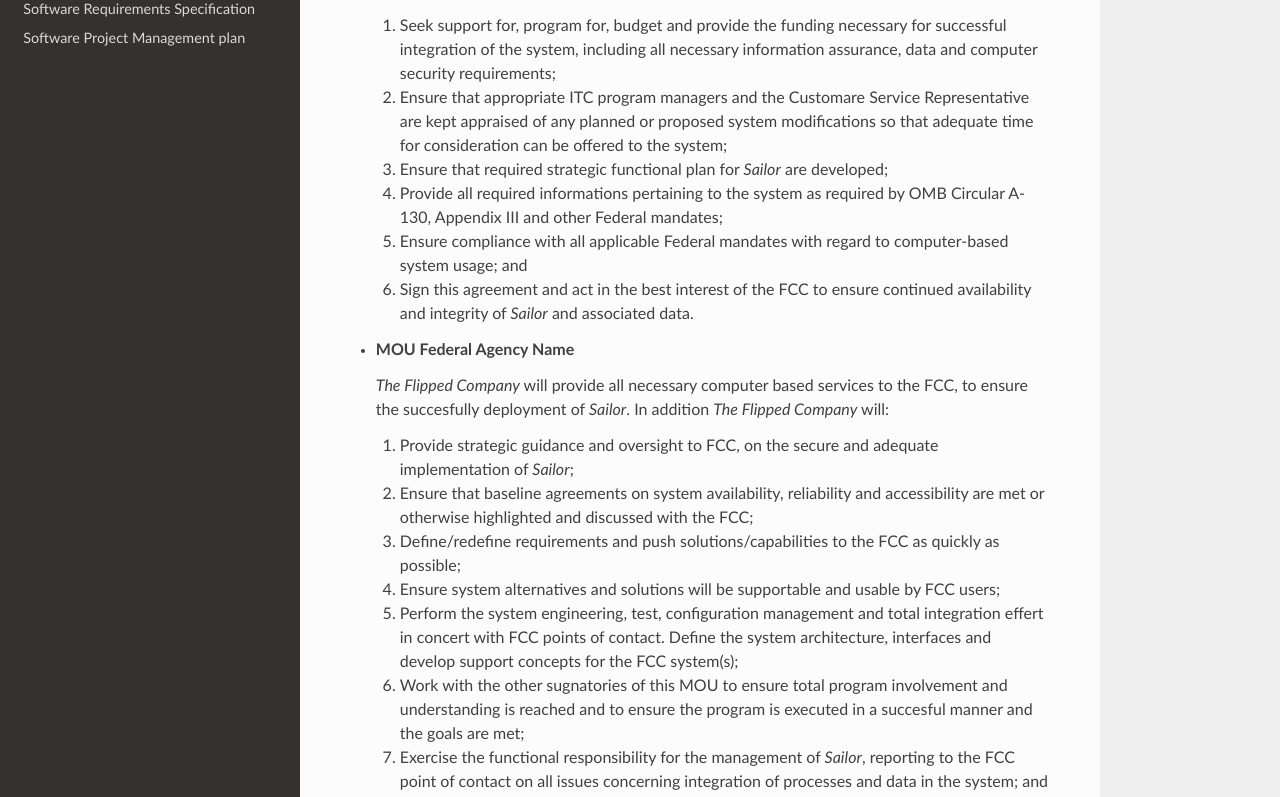
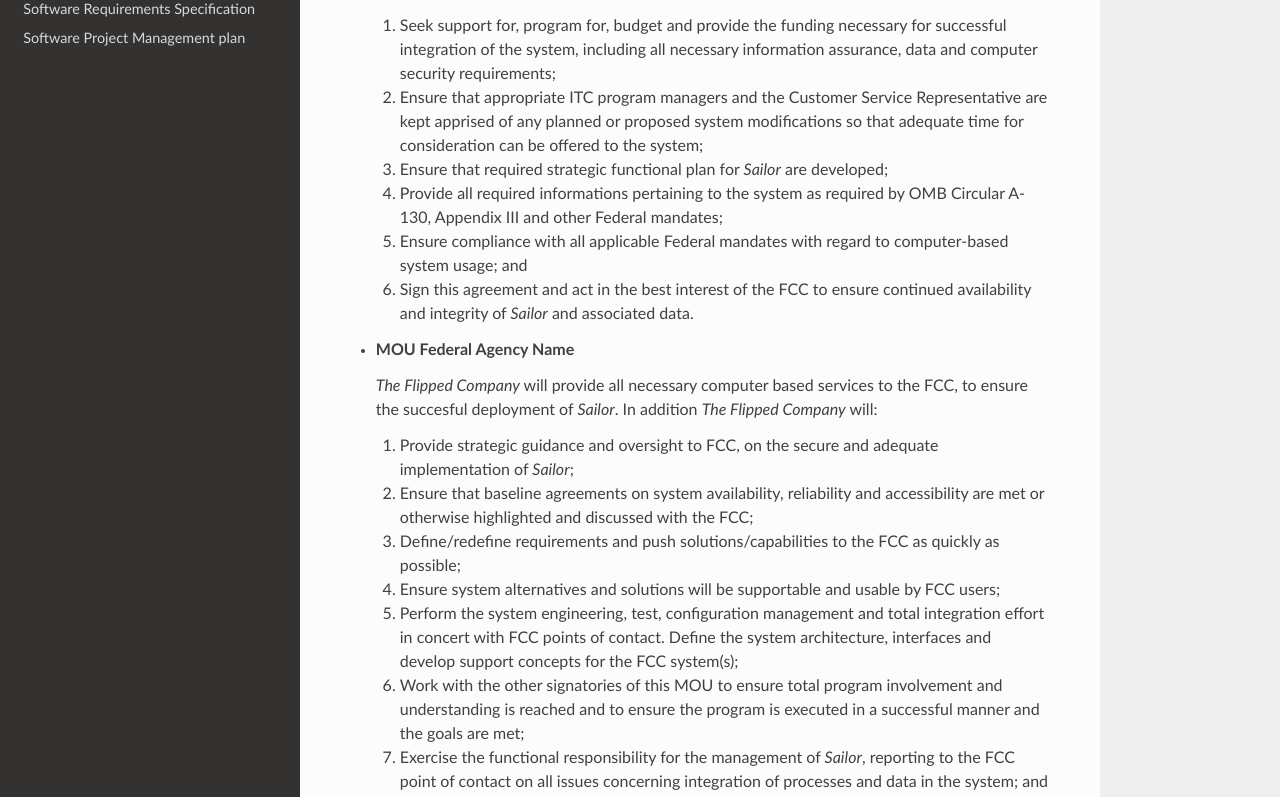
Before and after one commit to FlippedAle/2020_5DI_Team1_DOnofrio, an MkDocs documentation site: the page built from docs/memorandumOfUnderstanding.md, in a window 1280 px wide and 1400 px high, scrolled down 906 px. Shown: the part 170-967 px from the top of the window. Built offline with MkDocs 1.6.1, drawn with Linux system fonts in a browser that asks for light colours; nearby versions of some CDN libraries; some of the changed text lies outside the part shown.

Commit message:
Update memorandumOfUnderstanding.md

```diff
--- a/docs/memorandumOfUnderstanding.md
+++ b/docs/memorandumOfUnderstanding.md
@@ -25,7 +25,7 @@ The purpose of this _Memorandum of Understanding_ (MOU) is to serve as a written
     As the principal FCC representative for the **Sailor** functional area, _The Flipped Company_ is the proponent for _Sailor_ and is ultimately responsible for review and validation of the system documentation and proposed system modifications. In addition, _The Flipped Company_ will:
 
     1. Seek support for, program for, budget and provide the funding necessary for successful integration of the system, including all necessary information assurance, data and computer security requirements;
-    2. Ensure that appropriate ITC program managers and the Customare Service Representative are kept appraised of any planned or proposed system modifications so that adequate time for consideration can be offered to the system;
+    2. Ensure that appropriate ITC program managers and the Customer Service Representative are kept apprised of any planned or proposed system modifications so that adequate time for consideration can be offered to the system;
     3. Ensure that required strategic functional plan for _Sailor_ are developed;
     4. Provide all required informations pertaining to the system as required by OMB Circular A-130, Appendix III and other Federal mandates;
     5. Ensure compliance with all applicable Federal mandates with regard to computer-based system usage; and
@@ -33,14 +33,14 @@ The purpose of this _Memorandum of Understanding_ (MOU) is to serve as a written
 
 * **MOU Federal Agency Name**
 
-    _The Flipped Company_ will provide all necessary computer based services to the FCC, to ensure the succesfully deployment of _Sailor_. In addition _The Flipped Company_ will:
+    _The Flipped Company_ will provide all necessary computer based services to the FCC, to ensure the succesful deployment of _Sailor_. In addition _The Flipped Company_ will:
 
     1. Provide strategic guidance and oversight to FCC, on the secure and adequate implementation of _Sailor_;
     2. Ensure that baseline agreements on system availability, reliability and accessibility are met or otherwise highlighted and discussed with the FCC;
     3. Define/redefine requirements and push solutions/capabilities to the FCC as quickly as possible;
     4. Ensure system alternatives and solutions will be supportable and usable by FCC users;
-    5. Perform the system engineering, test, configuration management and total integration effert in concert with FCC points of contact. Define the system architecture, interfaces and develop support concepts for the FCC system(s);
-    6. Work with the other sugnatories of this MOU to ensure total program involvement and understanding is reached and to ensure the program is executed in a succesful manner and the goals are met;
+    5. Perform the system engineering, test, configuration management and total integration effort in concert with FCC points of contact. Define the system architecture, interfaces and develop support concepts for the FCC system(s);
+    6. Work with the other signatories of this MOU to ensure total program involvement and understanding is reached and to ensure the program is executed in a successful manner and the goals are met;
     7. Exercise the functional responsibility for the management of _Sailor_, reporting to the FCC point of contact on all issues concerning integration of processes and data in the system; and
     8. Monitor execution of services provided by _Sailor_, including the infrastructure efforts required ensuring continued availability.
 
```
Also changed, not shown: other parts of docs/memorandumOfUnderstanding.md (+4 -4 lines).
